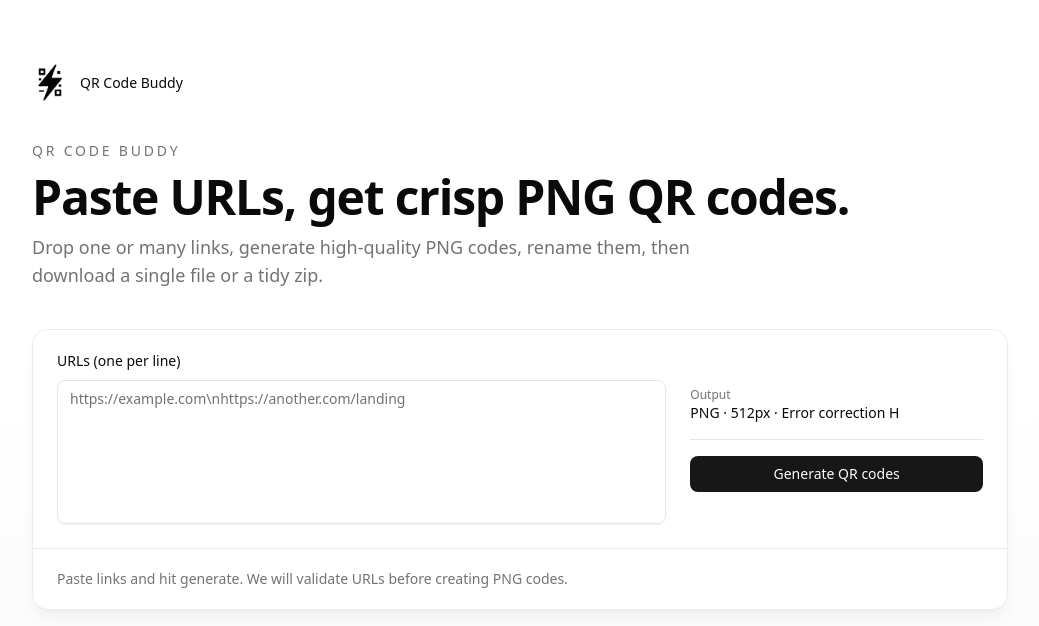
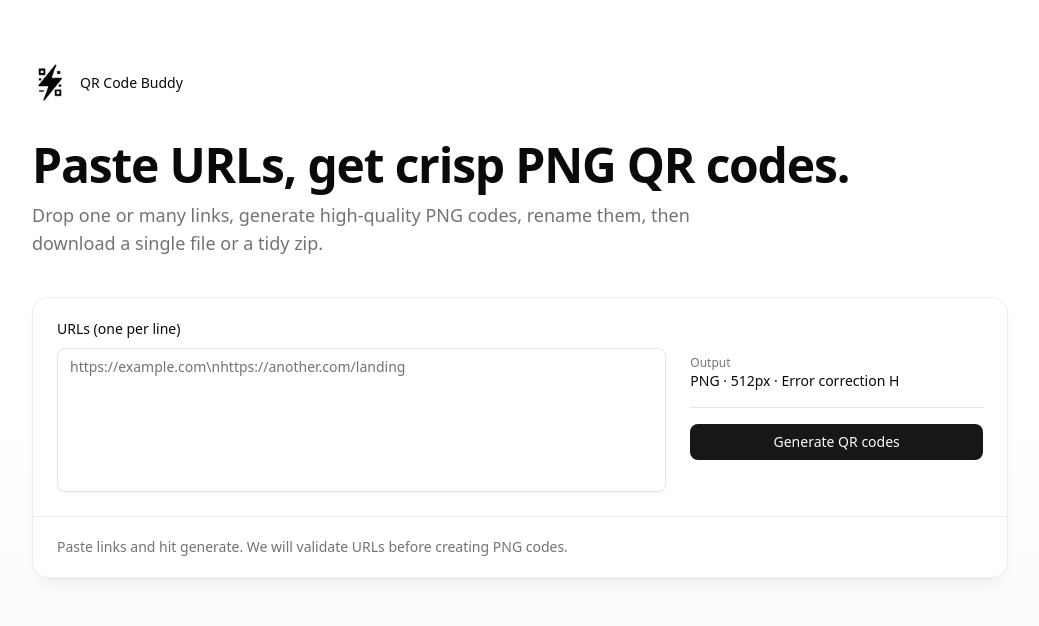
Before and after one commit to skrulling/qr-code-buddy, a Next.js app: page / in a window 1280 px wide. Shown: the top 626 px of the page, without its empty margins (120-1159 px from the left). Built offline with nearby package versions, Linux system fonts and the light colour scheme.

Commit message:
Remove duplicate title under header

```diff
--- a/src/app/page.tsx
+++ b/src/app/page.tsx
@@ -167,9 +167,6 @@
         </header>
 
         <section className="flex flex-col gap-3">
-          <p className="text-sm uppercase tracking-[0.2em] text-muted-foreground">
-            QR Code Buddy
-          </p>
           <h1 className="text-4xl font-semibold tracking-tight sm:text-5xl">
             Paste URLs, get crisp PNG QR codes.
           </h1>
```
